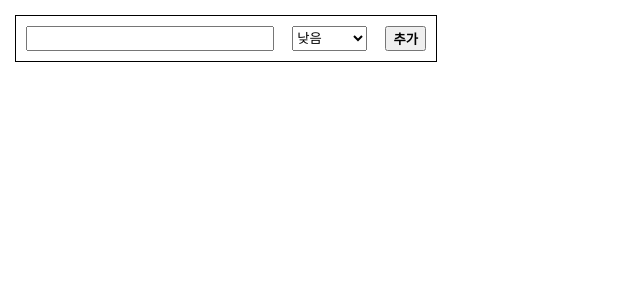
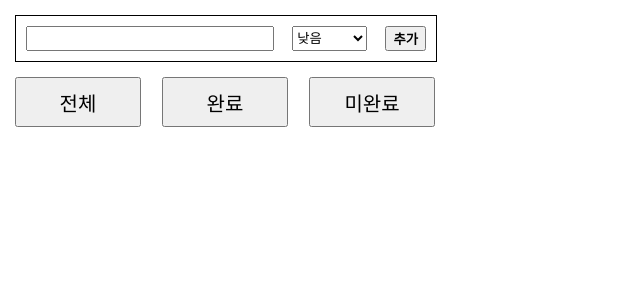
Before and after one commit to picoloman6/RESAT, a React (Create React App) app in the folder day3/: page / in a window 1280 px wide. Shown: the top 300 px of the page, without its empty margins (0-640 px from the left). Built offline with nearby package versions, Linux system fonts and the light colour scheme; the HTML template or start-up script is replaced by a standard one.

Commit message:
[Day3] : 필터 버튼 및 이벤트 구현

```diff
--- a/day3/src/Todo/Todo.tsx
+++ b/day3/src/Todo/Todo.tsx
@@ -2,6 +2,7 @@ import { useState } from 'react';
 import { FormType } from '../Types';
 import TodoInput from '../TodoInput/TodoInput';
 import TodoList from '../TodoList/TodoList';
+import Todofilter from '../TodoFilter/TodoFilter';
 
 const Todo = () => {
   const [form, setForm] = useState<FormType>({
@@ -9,10 +10,12 @@ const Todo = () => {
     importance: '낮음',
     list: []
   });
+  const [filter, setFilter] = useState<string>('all');
 
   return (
     <div>
       <TodoInput form={form} setForm={setForm} />
+      <Todofilter setFilter={setFilter} />
       {form.list &&
         form.list.map((value, idx) => (
           <TodoList key={idx} form={form} setForm={setForm} contents={value} />
--- /dev/null
+++ b/day3/src/TodoFilter/TodoFilter.style.tsx
@@ -0,0 +1,17 @@
+import styled from 'styled-components';
+
+export const TodoFilterWrapper = styled.div`
+  width: 420px;
+  display: flex;
+  align-items: center;
+  justify-content: space-between;
+  margin-top: 15px;
+  margin-bottom: 30px;
+  margin-left: 15px;
+
+  button {
+    width: 30%;
+    height: 50px;
+    font-size: 20px;
+  }
+`;
--- /dev/null
+++ b/day3/src/TodoFilter/TodoFilter.tsx
@@ -0,0 +1,29 @@
+import React from 'react';
+import { TodoFilterWrapper } from './TodoFilter.style';
+
+interface PropsType {
+  setFilter: React.Dispatch<React.SetStateAction<string>>;
+}
+
+const Todofilter: React.FC<PropsType> = ({ setFilter }) => {
+  const onClick = (e: React.MouseEvent<HTMLElement>) => {
+    const element = e.target as HTMLButtonElement;
+    if (element.className === 'all') {
+      setFilter('all');
+    } else if (element.className === 'done') {
+      setFilter('done');
+    } else if (element.className === 'progress') {
+      setFilter('progress');
+    }
+  };
+
+  return (
+    <TodoFilterWrapper onClick={onClick}>
+      <button className='all'>전체</button>
+      <button className='done'>완료</button>
+      <button className='progress'>미완료</button>
+    </TodoFilterWrapper>
+  );
+};
+
+export default Todofilter;
--- a/day3/src/TodoList/TodoList.tsx
+++ b/day3/src/TodoList/TodoList.tsx
@@ -11,7 +11,7 @@ interface PropsType {
 const TodoList: React.FC<PropsType> = ({ form, setForm, contents }) => {
   const { id, text, importance, checked } = contents;
 
-  const onClickCheckbox = () => {
+  const onChangeCheckbox = () => {
     const obj = form.list.filter(value => value.id === id)[0];
     obj.checked = !obj.checked;
     const list = [...form.list].map(value => (value.id === id ? obj : value));
@@ -21,7 +21,7 @@ const TodoList: React.FC<PropsType> = ({ form, setForm, contents }) => {
 
   return (
     <TodoListWrapper>
-      <input type='checkbox' checked={checked} onChange={onClickCheckbox} />
+      <input type='checkbox' checked={checked} onChange={onChangeCheckbox} />
       <span>{text}</span>
       <div>{importance}</div>
     </TodoListWrapper>
```
